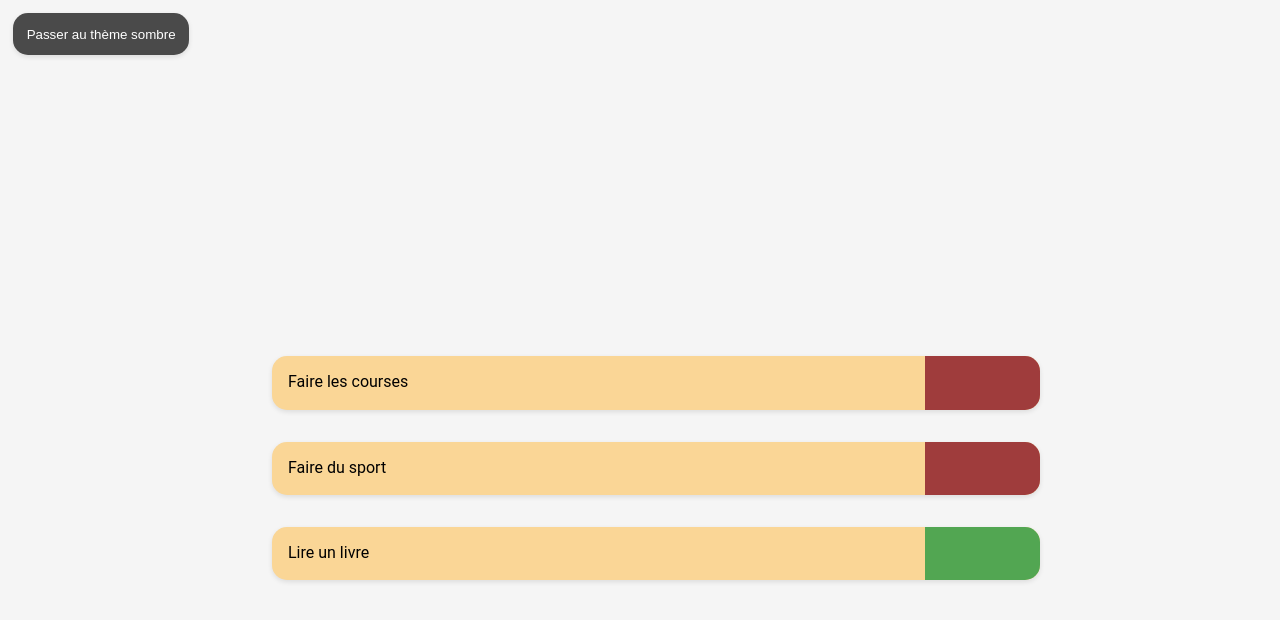
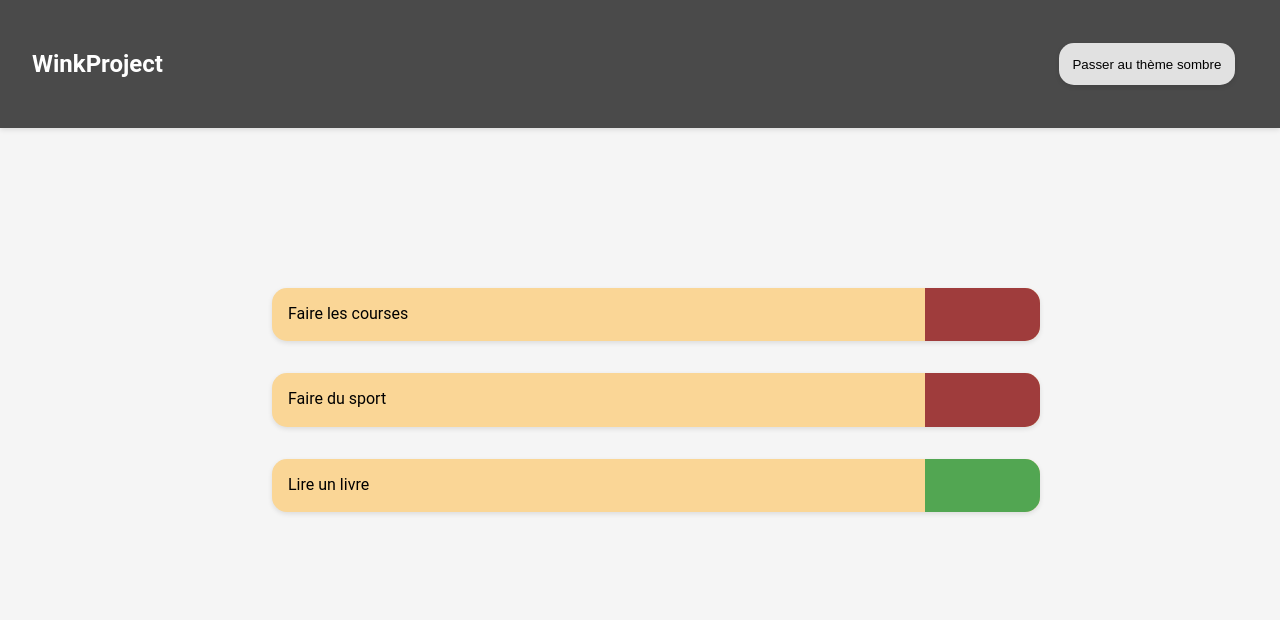
Before and after one commit to vraiSlophil/winkproject, a React (Vite) app: page / in a window 1280 px wide. Shown: the top 620 px of the page. Built offline with nearby package versions, Linux system fonts and the light colour scheme.

Commit message:
Ajout d'une nav bar

```diff
--- a/src/App.css
+++ b/src/App.css
@@ -22,6 +22,39 @@ html {
     min-height: 100vh;
 }
 
+nav {
+    position: fixed;
+    top: 0;
+    left: 0;
+    width: 100%;
+    display: flex;
+    justify-content: space-between;
+    align-items: center;
+    padding: 0 2em;
+    height: 8em;
+    background-color: #4a4a4a;
+
+    color: #fff;
+    box-shadow: 0 2px 5px rgba(0, 0, 0, 0.1);
+}
+
+nav > ul > li {
+    display: inline;
+    /*margin: 0 1em;*/
+    list-style: none;
+    /*padding: 2em 1em;*/
+    /*box-shadow: 0 2px 5px rgba(0, 0, 0, 0.1) inset;*/
+    /*border-radius: 30px;*/
+}
+
+/*.light-theme nav > ul > li {*/
+/*    background-color: #f5f5f5;*/
+/*}*/
+
+/*.dark-theme nav > ul > li {*/
+/*    background-color: #333;*/
+/*}*/
+
 button {
     cursor: pointer;
     border: none;
@@ -39,15 +72,20 @@ button:active {
     background-color: #e5e5e5;
 }
 
-.light-theme button {
-    background-color: #4a4a4a;
-    color: #fff;
-}
-
-.dark-theme button {
+button {
     background-color: #e1e1e1;
     color: black;
 }
+
+/*.light-theme button {*/
+/*    background-color: #4a4a4a;*/
+/*    color: #fff;*/
+/*}*/
+
+/*.dark-theme button {*/
+/*    background-color: #e1e1e1;*/
+/*    color: black;*/
+/*}*/
 
 
 .task-container {
--- a/src/App.jsx
+++ b/src/App.jsx
@@ -1,25 +1,21 @@
 import Task from "./components/Task.jsx";
 import ThemeButton from "./components/ThemeButton.jsx";
+import NavBar from "./components/NavBar.jsx";
+
 import "./App.css";
 import {useState} from "react";
 
 const listeDeTaches = [{
     id: 1,
     titre: "Faire les courses",
-    description: "Acheter du lait, des œufs et du pain",
-    dateCreation: "2023-12-01",
     statut: false
 }, {
     id: 2,
     titre: "Faire du sport",
-    description: "Aller courir pendant 30 minutes",
-    dateCreation: "2023-12-02",
     statut: false
 }, {
     id: 3,
     titre: "Lire un livre",
-    description: "Lire 6 chapitres de Harry Potter",
-    dateCreation: "2023-12-03",
     statut: true
 }];
 
@@ -40,11 +36,16 @@ function App() {
     };
 
     return (<div className={isDarkTheme ? "dark-theme" : "light-theme"}>
+        <NavBar
+            title={"WinkProject"}
+            components={[
                 <ThemeButton
                     darkMessage={"Passer au thème clair"}
                     lightMessage={"Passer au thème sombre"}
                     onThemeChange={toggleTheme}
                     isDarkTheme={isDarkTheme}
+                />
+            ]}
         />
 
             <div className={"task-container"}>
--- /dev/null
+++ b/src/components/NavBar.jsx
@@ -0,0 +1,21 @@
+import PropTypes from 'prop-types';
+
+function NavBar({title, components}) {
+    return(
+        <nav>
+            <h1>{title}</h1>
+            <ul>
+                {components.map((component, index) => (
+                    <li key={index}>{component}</li>
+                ))}
+            </ul>
+        </nav>
+    )
+}
+
+NavBar.propTypes = {
+    title: PropTypes.string.isRequired,
+    components: PropTypes.array.isRequired,
+}
+
+export default NavBar;
```
Also changed, not shown: 1 other file (tests, documents, lock files or other folders). Lines whose indentation alone changed are shown as unchanged.
